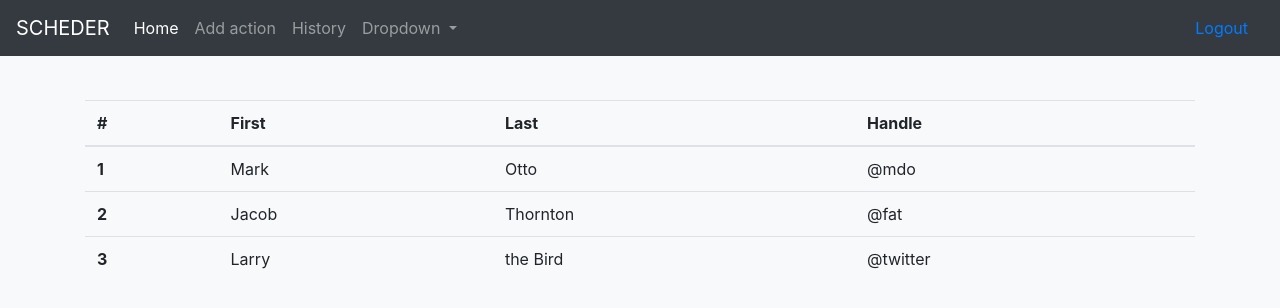
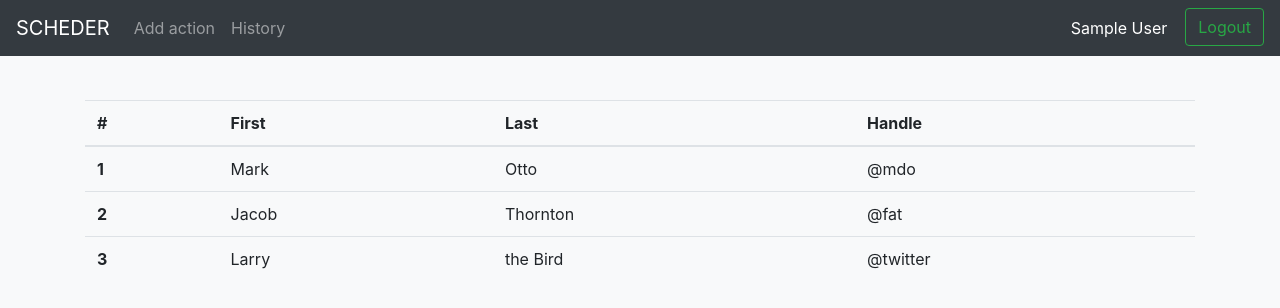
Before and after one commit to Hermes0/scheder, a Flask app: page /history in a window 1280 px wide. Shown: the top 308 px of the page. Run offline with Flask 2, Linux system fonts and the light colour scheme; the visitor is signed in with stand-in values (Sample User, id 1); data comes from the database, SQL or seed files in the repository; data that the repository does not hold is empty; some libraries are stand-ins or nearby versions.

Commit message:
modify index header: add logout, add admin page link

```diff
--- a/app/route/index.py
+++ b/app/route/index.py
@@ -17,9 +17,9 @@ def main():
 
 @app.route("/add-action")
 def add_action():
-    return render_template("form.html")
+    return render_template("form.html", user=current_user)
 
 
 @app.route("/history")
 def history():
-    return render_template("history.html")
+    return render_template("history.html", user=current_user)
--- a/app/templates/base.html
+++ b/app/templates/base.html
@@ -6,14 +6,13 @@
         <meta name="author" content="Vadim N. GCORE Labs">
 
         <link rel="stylesheet" href="{{ url_for('static', filename='css/bootstrap.min.css') }}">
-        <link rel="stylesheet" href="{{ url_for('static', filename='css/form.css') }}">
         <!--<link rel="icon" href="../../../../favicon.ico">-->
 
         <title>Scheder</title>
     </head>
     <body class="bg-light">
         <nav class="navbar navbar-expand-md navbar-dark bg-dark fixed-top">
-            <a class="navbar-brand" href="#">SCHEDER</a>
+            <a class="navbar-brand" href="{{ url_for('main') }}">SCHEDER</a>
             <button
                 type="button"
                 class="navbar-toggler"
@@ -27,37 +26,30 @@
             </button>
             <div class="collapse navbar-collapse" id="navbarsExampleDefault">
                 <ul class="navbar-nav mr-auto">
-                    <li class="nav-item active">
-                        <a class="nav-link" href="{{ url_for('main') }}">Home
-                            <span class="sr-only">(current)</span>
-                        </a>
-                    </li>
                     <li class="nav-item">
                         <a class="nav-link" href="{{ url_for('add_action') }}">Add action</a>
                     </li>
                     <li class="nav-item">
                         <a class="nav-link" href="{{ url_for('history') }}">History</a>
                     </li>
-                    <li class="nav-item dropdown">
-                        <a
-                            id="dropdown01"
-                            class="nav-link dropdown-toggle"
-                            href="http://example.com"
-                            data-toggle="dropdown"
-                            aria-haspopup="true"
-                            aria-expanded="false">
-                                Dropdown
-                        </a>
-                        <div class="dropdown-menu" aria-labelledby="dropdown01">
-                            <a class="dropdown-item" href="#">Action</a>
-                            <a class="dropdown-item" href="#">Another action</a>
-                            <a class="dropdown-item" href="#">Something else here</a>
-                        </div>
+                    {% if user.is_admin() %}
+                    <li class="nav-item">
+                        <a class="nav-link" href="{{ url_for('admin.index') }}">Admin controls</a>
                     </li>
+                    {% endif %}
                 </ul>
-                <div role="user">
-                    {{is_admin}}
-                    <a class="nav-link" href="{{ url_for('security.logout') }}">Logout</a>
+                <div class="form-inline my-2 my-lg-0">
+                    <ul class="navbar-nav mr-auto">
+                        <li class="nav-item active">
+                            <span class="nav-link">{{user.name}}</span>
+                        </li>
+                        <li>
+                             <a class="btn btn-outline-success my-2 my-sm-0"
+                               href="{{ url_for('security.logout') }}"
+                               style="margin-left: 10px;">Logout</a>
+                        </li>
+                    </ul>
+
                 </div>
                 <!--<ul class="navbar-nav mr-auto my-2 my-lg-0">-->
                     <!--<li class="nav-item">-->
@@ -72,5 +64,6 @@
         </nav>
         <main role="main" class="container" style="margin-top: 100px;">
             {% block content %}{% endblock %}
+        </main>
     </body>
 </html>
```
